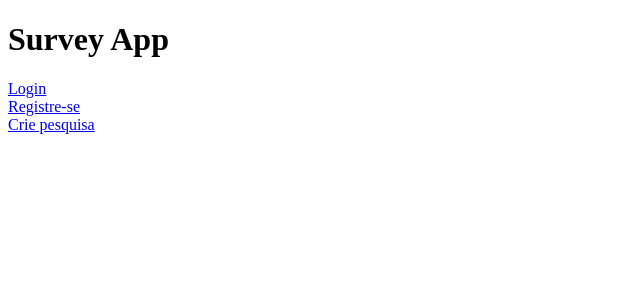
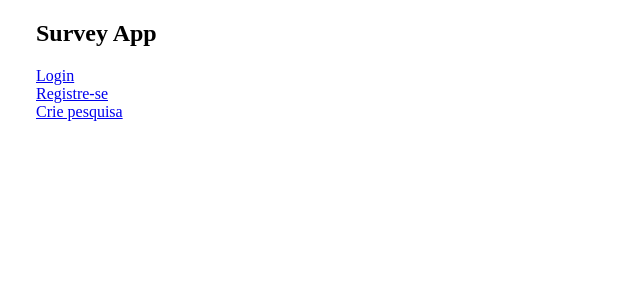
Before and after one commit to gauss-infinito/survey-app, a Next.js app in the folder frontend/: page / in a window 1280 px wide. Shown: the top 300 px of the page, without its empty margins (0-640 px from the left). Built offline with nearby package versions, Linux system fonts and the light colour scheme.

Commit message:
Update page.js

```diff
--- a/frontend/app/page.js
+++ b/frontend/app/page.js
@@ -1,10 +1,12 @@
 export default function Home() {
   return (
     <main>
-      <h1>Survey App</h1>
-      <a href="/login">Login</a><br />
-      <a href="/register">Registre-se</a><br />
-      <a href="/surveys/create">Crie pesquisa</a>
+      <div style={{ width: "277px", marginLeft: "28px" }}>
+        <h2>Survey App</h2>
+        <a href="/login">Login</a><br />
+        <a href="/register">Registre-se</a><br />
+        <a href="/surveys/create">Crie pesquisa</a>
+      </div>
     </main>
   );
 }
```
